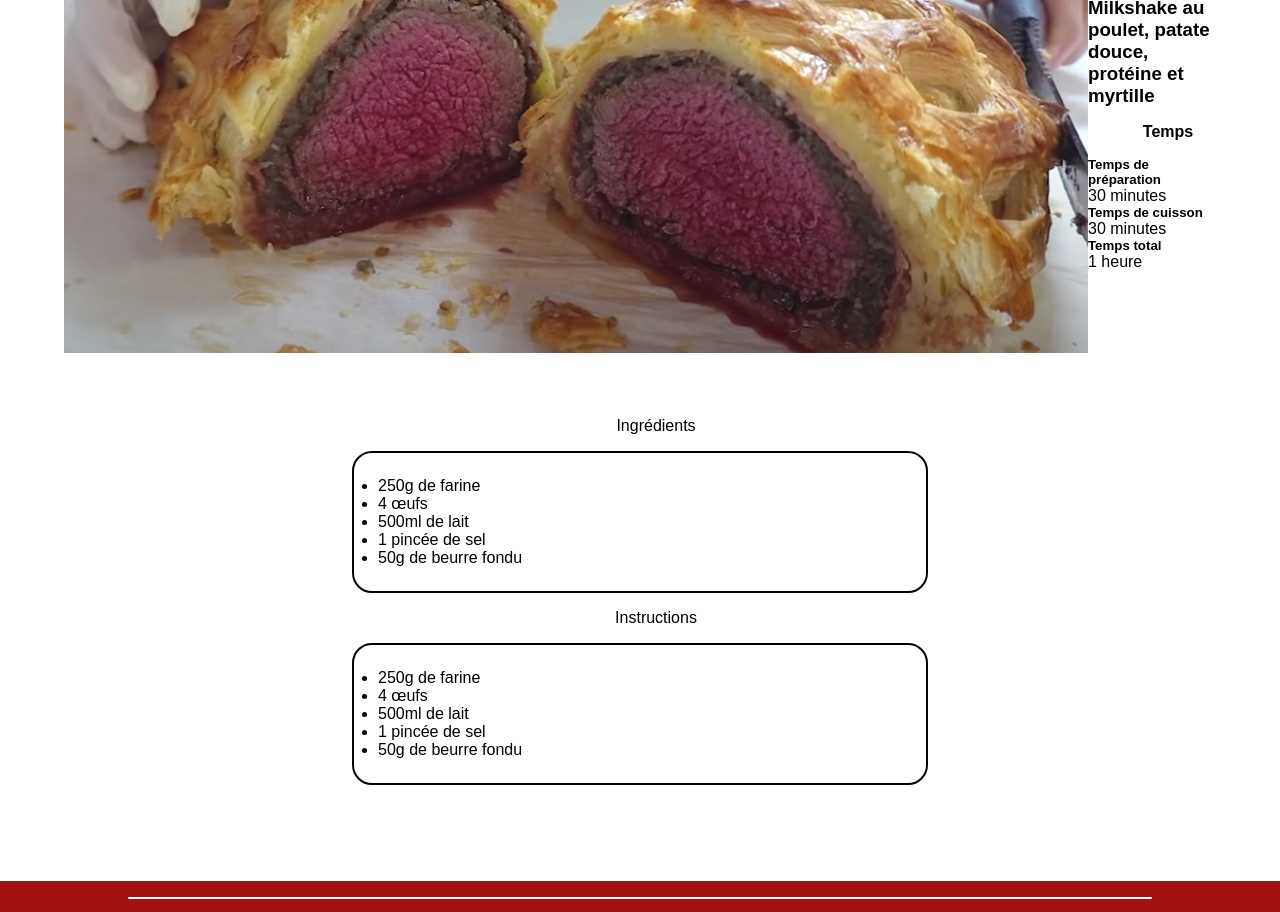
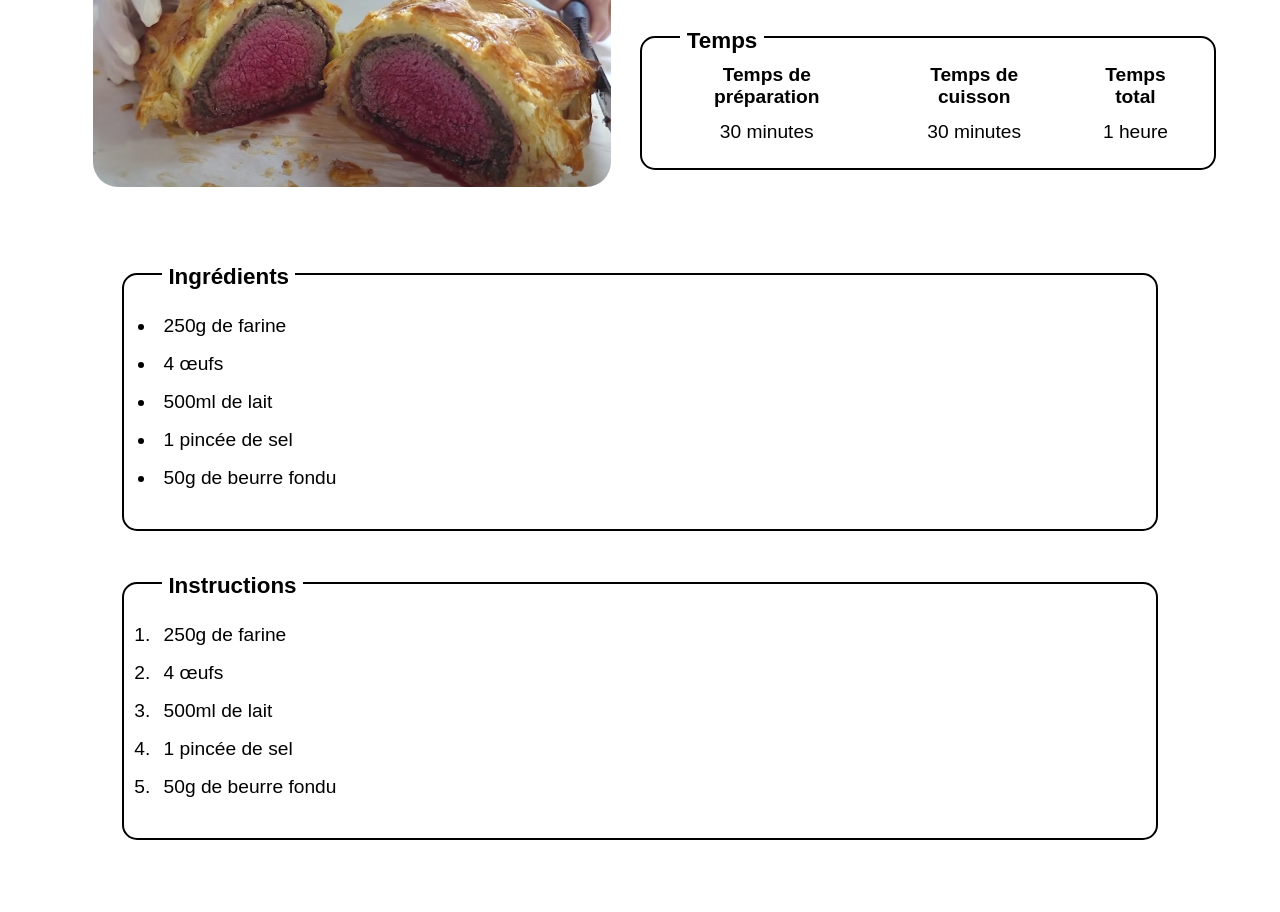
Before and after one commit to camilleklu/skzrecipe, a plain HTML site: page recettes/recette-1.html in a window 1280 px wide. Shown: the part 310-1222 px from the top of the page. Drawn offline with nearby package versions, Linux system fonts and the light colour scheme; files whose address does not match are found by name; a web font is replaced by a local one.

Commit message:
ajout css

```diff
--- a/recettes/recette-1.html
+++ b/recettes/recette-1.html
@@ -54,10 +54,10 @@
         <div class="recipe-title">
             <img src="../images/boeuf_leeknow.png" alt="ceci est un milkshake">
             <div class="recipe-intro-contenue">
-                <h3>Milkshake au poulet, patate douce, protéine et myrtille</h3>
-                <div class="content">
-                    <h4 class="recipe-label">Temps</h4>
-                    <div class="">
+                <h3>Boeuf Wellington</h3>
+                <fieldset class="content">
+                    <legend class="recipe-label">Temps</legend>
+                    <div class="recipe-time">
                         <div>
                             <h5>Temps de préparation</h5>
                             <p>30 minutes</p>
@@ -71,12 +71,12 @@
                             <p>1 heure</p>
                         </div>
                     </div>
-                </div>
+                </fieldset>
             </div>
         </div>
         <div class="recipe-description">
-            <div>
-                <p class="recipe-label">Ingrédients</p>
+            <fieldset>
+                <legend class="recipe-label">Ingrédients</legend>
                 <div class="ingredients">
                     <ul>
                         <li>250g de farine</li>
@@ -86,9 +86,9 @@
                         <li>50g de beurre fondu</li>
                     </ul>
                 </div>
-            </div>
-            <div>
-                <p class="recipe-label">Instructions</p>
+            </fieldset>
+            <fieldset>
+                <legend class="recipe-label">Instructions</legend>
                 <div class="instructions">
                     <ul>
                         <li>250g de farine</li>
@@ -98,7 +98,7 @@
                         <li>50g de beurre fondu</li>
                     </ul>
                 </div>
-            </div>
+            </fieldset>
         </div>
 
     </div>
--- a/scss/index.scss
+++ b/scss/index.scss
@@ -86,6 +86,7 @@ header {
                 position: relative;
                 padding-bottom: 1vw;
             }
+
             .recette:after {
                 content: '';
                 position: absolute;
@@ -562,91 +563,104 @@ h2 {
 // Pour les recettes
 
 .recipe {
-    padding-top: 28vh;
+    padding-top: 30vh;
     width: 90%;
     margin: auto;
+}
+
+.recipe-time {
+    display: flex;
+    flex-direction: row;
+    width: 100%;
+    justify-content: space-around;
+    align-items: center;
+
+    div {
+        padding: 1vw;
+        text-align: center;
+
+        h5 {
+            font-size: 1.2rem;
+            margin-bottom: 1vw;
+        }
+
+        p {
+            font-size: 1.2rem;
+        }
+    }
+}
+
+.recipe-intro-contenue {
+    width: 50%;
+    padding: auto;
+}
+
+
+fieldset {
+    display: flex;
+    flex-direction: column;
+    border: 2px solid black;
+    border-radius: 15px;
+    position: relative;
+    padding: 1vw;
+    margin: 4vw 0vw;
+
+    legend {
+        font-size: 1.4rem;
+        font-weight: bold;
+        position: absolute;
+        background-color: $text-color;
+        margin-top: -2.3vw;
+        margin-left: 2vw;
+        padding: 0.5vw;
+    }
+
 }
 
 .recipe-title {
     display: flex;
     flex-direction: column;
     align-items: center;
+}
 
-    img {
-        width: 100%;
-        height: auto;
-        object-fit: cover;
-        margin-bottom: 3vh;
-    }
+img {
+    width: 45%;
+    height: auto;
+    margin: auto;
+    border-radius: 25px;
+}
 
-    h1 {
-        text-align: center;
-        margin-bottom: 3vh;
+h3 {
+    text-align: center;
+    margin-bottom: 3vh;
+    font-size: 3rem;
+    font-family: $myFont;
+}
+
+.recipe-description {
+    width: 90%;
+    margin: auto;
+}
+
+.ingredients, .instructions {
+    padding: 1.5vw;
+    font-size: 1.2rem;
+
+    li {
+        padding: 0.5rem;
     }
 }
 
-.recipe-label {
-    width: 100%;
-    background-color: white;
-    margin: 1rem;
-}
-
-.prep-time {
-    border: black 2px solid;
-    width: 30%;
-    margin: auto;
-    padding: 0.5rem;
-    border-radius: 20px;
-    text-align: center;
-}
-
-.ingredients {
-    border: black 2px solid;
-    width: 90%;
-    margin: auto;
-    padding: 1.5rem;
-    border-radius: 20px;
-}
-
 .instructions {
-    border: black 2px solid;
-    width: 90%;
-    margin: auto;
-    padding: 1.5rem;
-    border-radius: 20px;
-}
-
-.recipe-description {
-    margin-top: 4rem;
-    margin-bottom: 4rem;
+    ul {
+        list-style: decimal;
+    }
 }
 
 @media (min-width: 870px) {
     .recipe-title {
         flex-direction: row;
         justify-content: space-between;
-
-        .content {
-            display: flex;
-            flex-direction: column;
-        }
-
-        img {
-            width: 100%;
-            height: auto;
-            margin: auto;
-        }
     }
 
-    .recipe-label {
-        text-align: center;
-    }
-
-    .prep-time,
-    .ingredients,
-    .instructions {
-        width: 50%;
-        margin: auto;
-
-    }
 }
```
Also changed, not shown: css/index.css, 1 other file.
